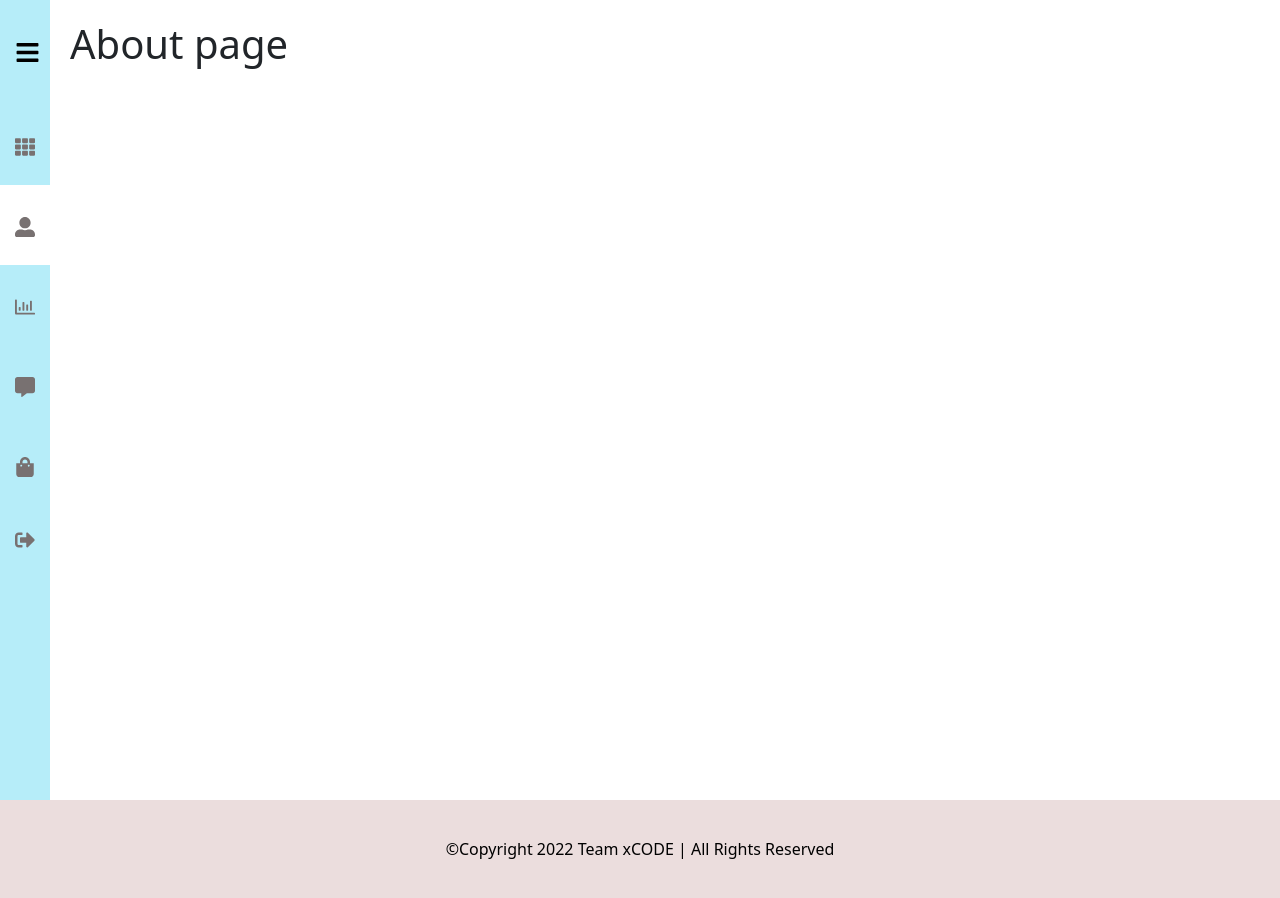
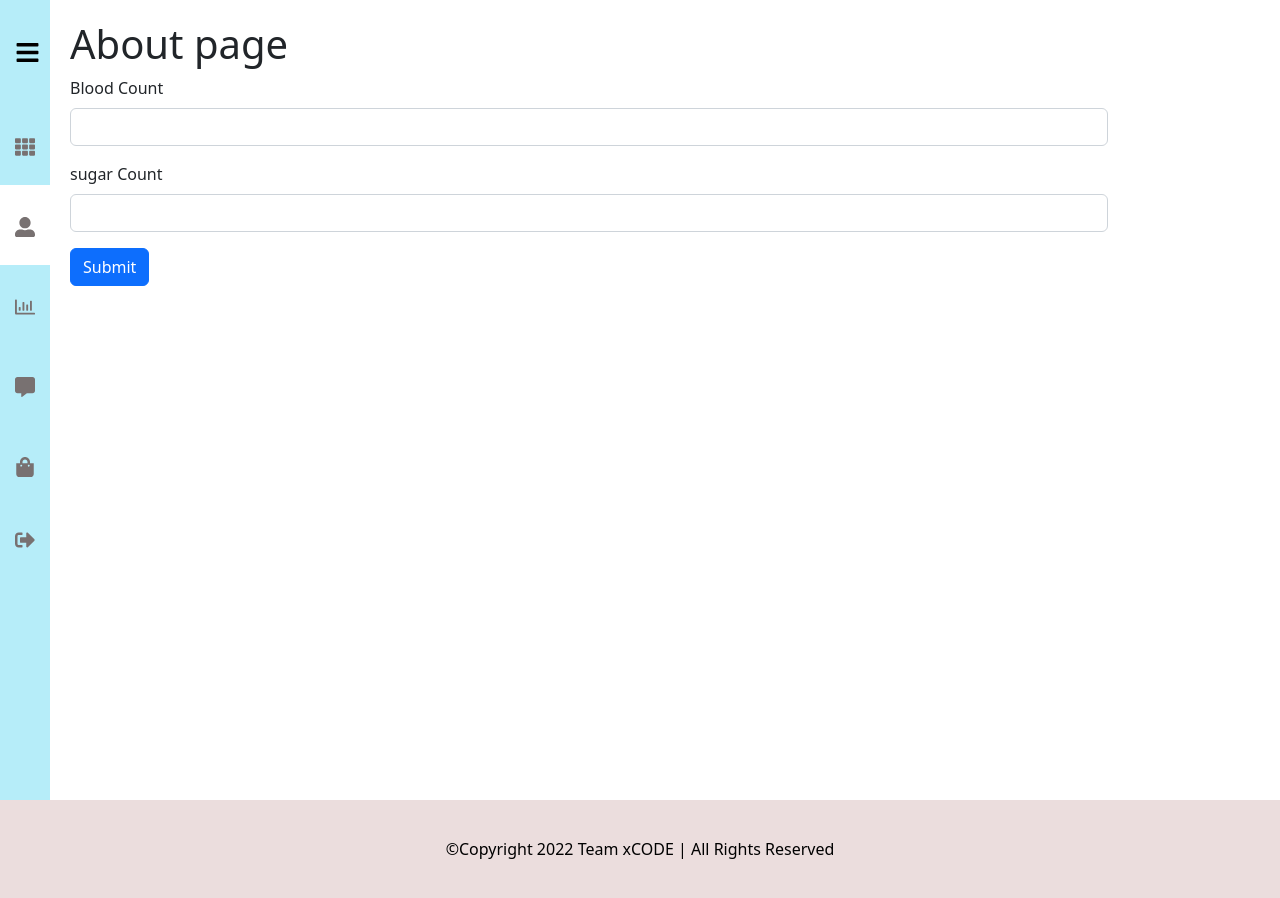
Before and after one commit to achintyamishra01/sehat, a React (Create React App) app: page /about in a window 1280 px wide. Shown: the top 898 px of the page. Built offline with nearby package versions, Linux system fonts and the light colour scheme.

Commit message:
Additon of data , blood sugar functionality developed integrated with frontend in about.js in dashboard styling is needed

```diff
--- a/src/pages/About.js
+++ b/src/pages/About.js
@@ -1,14 +1,86 @@
 import React from "react";
 import Sidebar from "../Components/Sidebar";
+import { useState } from "react";
+import { ToastContainer, toast } from 'react-toastify';
+import 'react-toastify/dist/ReactToastify.css';
 
 const About = () => {
+  const [blood, setblood] = useState("")
+  const [sugar, setsugar] = useState("")
+  const handleChange=(e)=>{
+    if(e.target.name==="blood"){setblood(e.target.value)}
+    if(e.target.name==="sugar"){setsugar(e.target.value)}
+  }
+  const handleSubmit=async(e)=>{
+    e.preventDefault();
+
+
+
+
+    const d = new Date();
+    const date = d.toDateString();
+    const email=localStorage.getItem("email")
+    const data={blood,sugar,date,email}
+    const res = await fetch('/api/addGraph', {
+      method: "POST",
+      headers: {
+          //always use this
+          'content-type': "application/json"
+      },
+      body: JSON.stringify(data)
+  })
+  console.log(res.status)
+  const check = await res.json();
+if(!check.success){
+
+  toast.error(check.error, {
+    position: "top-left",
+    autoClose: 2000,
+    hideProgressBar: false,
+    closeOnClick: true,
+    pauseOnHover: true,
+    draggable: true,
+    progress: undefined,
+    });
+
+}
+
+
+  }
   return (
-    <div className="pagebg">
+    <>
+     <ToastContainer
+                position="top-left"
+                autoClose={3000}
+                hideProgressBar={false}
+                newestOnTop={false}
+                closeOnClick
+                rtl={false}
+                pauseOnFocusLoss
+                draggable
+                pauseOnHover
+            />
+    <div className="pagebg" style={{minHeight:"100vh"}}>
       <Sidebar>
         <h1 className="pagebg">About page</h1>
+        <form>
+  <div className="mb-3">
+    <label htmlFor="exampleInputEmail1" className="form-label">Blood Count</label>
+    <input type="number" value={blood} onChange={handleChange} className="form-control" name="blood" id="blood" aria-describedby="emailHelp"/>
+
+  </div>
+  <div className="mb-3">
+    <label htmlFor="exampleInputEmail1" className="form-label">sugar Count</label>
+    <input type="number" className="form-control" onChange={handleChange} value={sugar} name="sugar" id="sugar"/>
+  </div>
+
+  <button type="submit" className="btn btn-primary" onClick={handleSubmit}>Submit</button>
+</form>
       </Sidebar>
     </div>
+    </>
   );
+
 };
 
 export default About;
```
Also changed, not shown: 1 other file (tests, documents, lock files or other folders).
